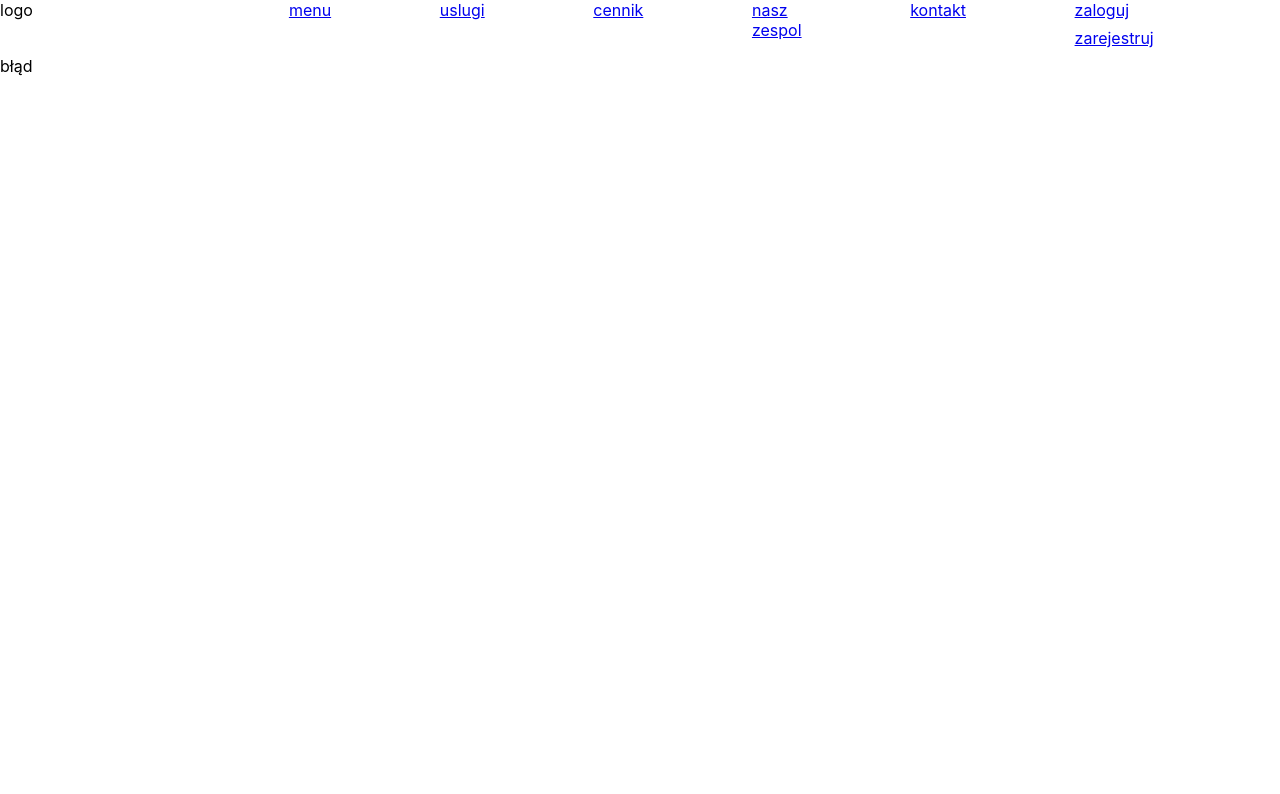
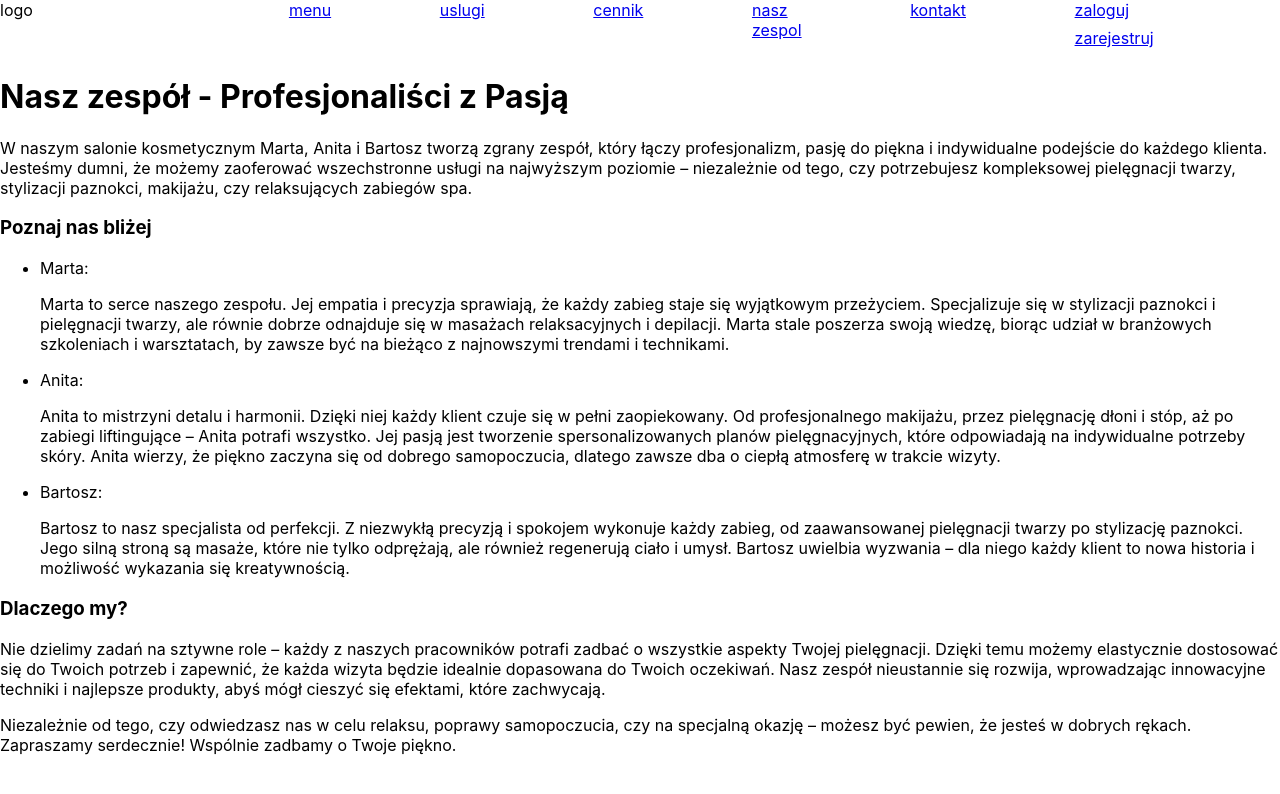
Before and after one commit to Karola879/cleopatra-frontend, a React (Create React App) app in the folder Cleopatra/cleopatra-app/: page /team in a window 1280 px wide. Before the commit this address led to /not-found. Shown: the top 794 px of the page. Built offline with nearby package versions, Linux system fonts and the light colour scheme.

Commit message:
Added contact and team info and map

```diff
--- a/Cleopatra/cleopatra-app/package.json
+++ b/Cleopatra/cleopatra-app/package.json
@@ -3,6 +3,7 @@
   "version": "0.1.0",
   "private": true,
   "dependencies": {
+    "@react-google-maps/api": "^2.20.5",
     "@testing-library/jest-dom": "^5.17.0",
     "@testing-library/react": "^13.4.0",
     "@testing-library/user-event": "^13.5.0",
--- a/Cleopatra/cleopatra-app/src/Components/ContactInfo.tsx
+++ b/Cleopatra/cleopatra-app/src/Components/ContactInfo.tsx
@@ -1 +1,37 @@
 import React from 'react';
+import MapComponent from "./MapComponent";
+
+export default function Contact() {
+    return (
+        <div>
+            <h2>SALON KOSMETYCZNY</h2>
+            <p>
+                ul. Kaszubska 23, 44-100 Gliwice
+            </p>
+            <div>
+                <p>Dane kontaktowe</p>
+                <ul>
+                    <li>+48 123-456-789</li>
+                    <li>salon@gmail.com</li>
+                </ul>
+            </div>
+            <div>
+                <p>Godziny otwarcia</p>
+                <ul>
+                    <li>Pon.-Pt. 9:00-19:00</li>
+                    <li>Sobota: 9:00-15:00</li>
+                </ul>
+            </div>
+            <div>
+                <p>Media społeczościowe</p>
+                <ul>
+                    <li>Facebook - Salon</li>
+                    <li>Instagram - salon</li>
+                </ul>
+            </div>
+            <div>
+                <MapComponent />
+            </div>
+        </div>
+    )
+}
--- /dev/null
+++ b/Cleopatra/cleopatra-app/src/Components/MapComponent.tsx
@@ -0,0 +1,27 @@
+import React from "react";
+import { GoogleMap, LoadScript } from "@react-google-maps/api";
+
+const MapComponent = () => {
+  const mapContainerStyle = {
+    width: "100%",
+    height: "400px",
+  };
+
+  const center = {
+    lat: 50.291265297079036, // Szerokość geograficzna (np. Warszawa)
+    lng: 18.68017492440775, // Długość geograficzna
+  };
+
+
+  return (
+    <LoadScript googleMapsApiKey="AIzaSyAGwSM4nqzneTNAAJCx8871E3_tzvUV80E">
+      <GoogleMap
+        mapContainerStyle={mapContainerStyle}
+        center={center}
+        zoom={17} // Skala mapy
+      />
+    </LoadScript>
+  );
+};
+
+export default MapComponent;
--- a/Cleopatra/cleopatra-app/src/Components/Team.tsx
+++ b/Cleopatra/cleopatra-app/src/Components/Team.tsx
@@ -1 +1,46 @@
 import React from 'react';
+
+export default function Team(){
+    return (
+        <div>
+            <div>
+                <h1>Nasz zespół - Profesjonaliści z Pasją</h1>
+                <p>
+                W naszym salonie kosmetycznym Marta, Anita i Bartosz tworzą zgrany zespół, który łączy profesjonalizm, pasję do piękna i indywidualne podejście do każdego klienta. Jesteśmy dumni, że możemy zaoferować wszechstronne usługi na najwyższym poziomie – niezależnie od tego, czy potrzebujesz kompleksowej pielęgnacji twarzy, stylizacji paznokci, makijażu, czy relaksujących zabiegów spa.
+                </p>
+            </div>
+            <div>
+                <h3>Poznaj nas bliżej</h3>
+                <ul>
+                    <li>
+                        Marta:
+                        <p>
+                        Marta to serce naszego zespołu. Jej empatia i precyzja sprawiają, że każdy zabieg staje się wyjątkowym przeżyciem. Specjalizuje się w stylizacji paznokci i pielęgnacji twarzy, ale równie dobrze odnajduje się w masażach relaksacyjnych i depilacji. Marta stale poszerza swoją wiedzę, biorąc udział w branżowych szkoleniach i warsztatach, by zawsze być na bieżąco z najnowszymi trendami i technikami.
+                        </p>
+                    </li>
+                    <li>
+                        Anita:
+                        <p>
+                        Anita to mistrzyni detalu i harmonii. Dzięki niej każdy klient czuje się w pełni zaopiekowany. Od profesjonalnego makijażu, przez pielęgnację dłoni i stóp, aż po zabiegi liftingujące – Anita potrafi wszystko. Jej pasją jest tworzenie spersonalizowanych planów pielęgnacyjnych, które odpowiadają na indywidualne potrzeby skóry. Anita wierzy, że piękno zaczyna się od dobrego samopoczucia, dlatego zawsze dba o ciepłą atmosferę w trakcie wizyty.
+                        </p>
+                    </li>
+                    <li>
+                        Bartosz:
+                        <p>
+                        Bartosz to nasz specjalista od perfekcji. Z niezwykłą precyzją i spokojem wykonuje każdy zabieg, od zaawansowanej pielęgnacji twarzy po stylizację paznokci. Jego silną stroną są masaże, które nie tylko odprężają, ale również regenerują ciało i umysł. Bartosz uwielbia wyzwania – dla niego każdy klient to nowa historia i możliwość wykazania się kreatywnością.
+                        </p>
+                    </li>
+                </ul>
+            </div>
+            <div>
+                <h3>Dlaczego my?</h3>
+                <p>
+                    Nie dzielimy zadań na sztywne role – każdy z naszych pracowników potrafi zadbać o wszystkie aspekty Twojej pielęgnacji. Dzięki temu możemy elastycznie dostosować się do Twoich potrzeb i zapewnić, że każda wizyta będzie idealnie dopasowana do Twoich oczekiwań. Nasz zespół nieustannie się rozwija, wprowadzając innowacyjne techniki i najlepsze produkty, abyś mógł cieszyć się efektami, które zachwycają.
+                </p>
+                <p>
+                    Niezależnie od tego, czy odwiedzasz nas w celu relaksu, poprawy samopoczucia, czy na specjalną okazję – możesz być pewien, że jesteś w dobrych rękach. Zapraszamy serdecznie! Wspólnie zadbamy o Twoje piękno.
+                </p>
+            </div>
+        </div>
+    )
+}
--- a/Cleopatra/cleopatra-app/src/Route/Routes.tsx
+++ b/Cleopatra/cleopatra-app/src/Route/Routes.tsx
@@ -4,6 +4,8 @@ import ServicesList from '../Components/ServicesList';
 import Prices from '../Components/PricesList';
 import NotFound from '../NotFound';
 import NewAppointment from '../Components/NewAppointment';
+import Team from '../Components/Team';
+import Contact from '../Components/ContactInfo';
 
 export const routes: RouteObject[] = [
   {
@@ -12,7 +14,9 @@ export const routes: RouteObject[] = [
     children: [
       { path: 'services', element: <ServicesList /> },
       { path: 'prices', element: <Prices /> },
-      { path: 'newappointment/:serviceId', element: <NewAppointment /> }, // Dodanie parametru
+      { path: 'newappointment/:serviceId', element: <NewAppointment /> },
+      { path: 'team', element: <Team /> },
+      { path: 'contact', element: <Contact /> },
       { path: 'not-found', element: <NotFound /> },
       { path: '*', element: <Navigate replace to='/not-found' /> },
     ],
```
Also changed, not shown: 1 other file (tests, documents, lock files or other folders).
